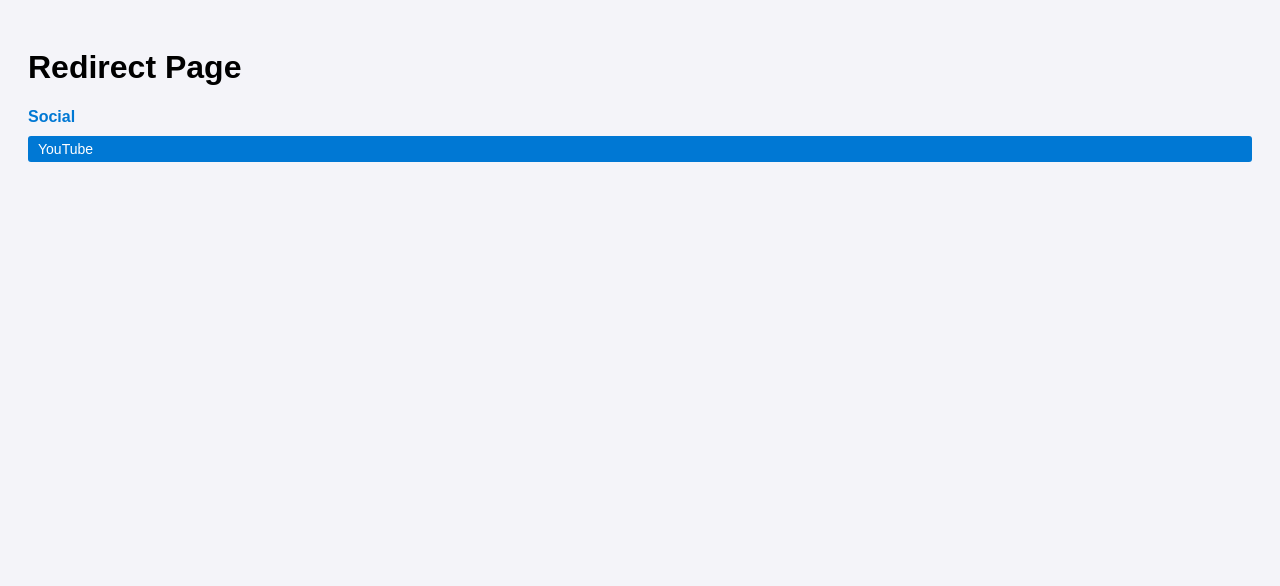
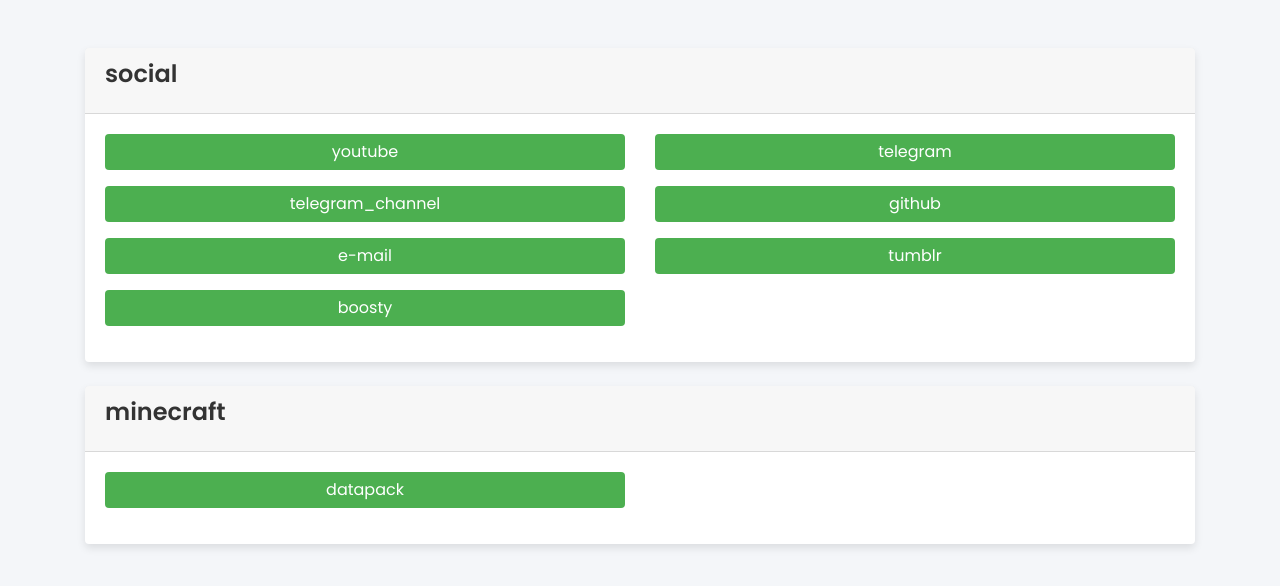
Before and after one commit to CDedkosoy/redirect, a plain HTML site: page index2.html in a window 1280 px wide. Drawn offline with nearby package versions, Linux system fonts and the light colour scheme.

Commit message:
Update index2.html

```diff
--- a/index2.html
+++ b/index2.html
@@ -3,149 +3,197 @@
 <head>
   <meta charset="UTF-8">
   <meta name="viewport" content="width=device-width, initial-scale=1.0">
-  <title>Redirect Page</title>
+  <title>CDed's Redirect</title>
+  <link rel="stylesheet" href="https://cdn.jsdelivr.net/npm/bootstrap@4.6.2/dist/css/bootstrap.min.css">
+  <link rel="stylesheet" href="https://fonts.googleapis.com/css2?family=Poppins:wght@300;400;600&display=swap">
   <style>
     body {
-      font-family: Arial, sans-serif;
-      background-color: #f4f4f9;
-      padding: 20px;
+      font-family: 'Poppins', sans-serif;
+      background-color: #f4f6f9;
+      color: #333;
     }
-    .folder {
-      margin: 10px 0;
-      cursor: pointer;
-      font-weight: bold;
-      color: #0078d4;
+    .navbar {
+      background: linear-gradient(90deg, #4CAF50, #00ACC1);
+      color: #fff;
     }
-    .folder:hover {
-      text-decoration: underline;
+    .navbar-brand {
+      font-weight: 600;
+      color: #fff !important;
     }
-    .content {
-      margin-left: 20px;
-      display: none;
+    .card {
+      border: none;
+      box-shadow: 0 4px 8px rgba(0, 0, 0, 0.1);
     }
-    .button {
-      display: block;
-      margin: 5px 0;
-      padding: 5px 10px;
-      background-color: #0078d4;
+    .card-title {
+      font-size: 1.5rem;
+      font-weight: 600;
+    }
+    .btn-primary {
+      background: #4CAF50;
+      border: none;
+      transition: background 0.3s ease;
+    }
+    .btn-primary:hover {
+      background: #388E3C;
+    }
+    footer {
+      background-color: #4CAF50;
       color: white;
-      text-decoration: none;
-      border-radius: 3px;
-      font-size: 14px;
-    }
-    .button:hover {
-      background-color: #005a9e;
+      text-align: center;
+      padding: 10px 0;
     }
   </style>
 </head>
 <body>
-  <h1>Redirect Page</h1>
-  <div id="folders"></div>
+  <nav class="navbar navbar-expand-lg">
+    <div class="container">
+      <a class="navbar-brand" href="#">CDed's Redirect</a>
+    </div>
+  </nav>
+
+  <div class="container mt-5">
+    <div id="main-content"></div>
+  </div>
+
+  <footer>
+    <p>© 2025 CDed. All rights reserved.</p>
+  </footer>
 
   <script>
-    // Define folder and button structure
     const data = {
-      generic: {
-        id: "generic",
-        name: "Main",
-        folders: {
-          socials: {
-            id: "socials",
-            name: "Social",
-            folders: {},
-            buttons: {
-              facebook: {
-                id: "facebook",
-                name: "Facebook",
-                link: "https://facebook.com/myprofile"
-              }
-            }
-          }
+      "social": {
+        "youtube": {
+          "link": "https://youtube.com/@cdedkosoy"
         },
-        buttons: {
-          youtube: {
-            id: "youtube",
-            name: "YouTube",
-            link: "https://youtube.com/@mychannelid"
+        "telegram": {
+          "link": "https://t.me/cdedkosoy"
+        },
+        "telegram_channel": {
+          "link": "https://t.me/cdedkosoy_official"
+        },
+        "github": {
+          "link": "https://github.com/cdedkosoy"
+        },
+        "e-mail": {
+          "link": "mcdatapacks1@gmail.com"
+        },
+        "tumblr": {
+          "link": "https://www.tumblr.com/cdedkosoy"
+        },
+        "boosty": {
+          "link": "https://boosty.to/cdedkosoy"
+        }
+      },
+      "minecraft": {
+        "datapack": {
+          "storage_stockman": {
+            "link": "https://drive.google.com/file/d/1cHAA6C5qdG_I0RDQRPBK2Vufz_xp23nb/view?usp=drivesdk"
+          },
+          "dialogus21": {
+            "link": "https://cdedkosoy.github.io/redirect/"
+          },
+          "package_manager": {
+            "link": "https://cdedkosoy.github.io/redirect/"
           }
         }
       }
     };
 
-    // Function to find the button link from the redirect path
-    function findButtonLink(redirectPath) {
-      const pathParts = redirectPath.split(".");
-      let current = data.generic;
-
-      for (const part of pathParts) {
-        if (current.folders && current.folders[part]) {
-          current = current.folders[part]; // Navigate to subfolder
-        } else if (current.buttons && current.buttons[part]) {
-          return current.buttons[part].link; // Return button's link
+    function displaySubgroupContent(currentData, categoryPath) {
+      let contentHTML = `<div class="container mt-5">
+        <div class="card mt-4">
+          <div class="card-header">
+            <h3 class="card-title">${categoryPath.join(' / ')}</h3>
+          </div>
+          <div class="card-body">
+            <div class="row">`;
+      Object.entries(currentData).forEach(([subgroup, linkData]) => {
+        if (typeof linkData === 'object') {
+          contentHTML += `
+            <div class="col-md-6 mb-3">
+              <a href="#${categoryPath.join('.')}.${subgroup}" class="btn btn-primary w-100" onclick="window.location.hash = '#${categoryPath.join('.')}.${subgroup}'; setTimeout(() => { handleHashChange(); }, 0);">${subgroup}</a>
+            </div>
+          `;
         } else {
-          return null; // Path is invalid
+          contentHTML += `
+            <div class="col-md-6 mb-3">
+              <a href="${linkData.link}" class="btn btn-primary w-100">${linkData.name}</a>
+            </div>
+          `;
         }
-      }
-
-      return null; // No valid button found
+      });
+      contentHTML += `
+            </div>
+          </div>
+        </div>
+      </div>`;
+      document.body.innerHTML = contentHTML;
     }
 
-    // Function to render folders and buttons
-    function renderFolder(folder, container, prefix = "") {
-      // Render subfolders
-      for (let key in folder.folders) {
-        const subFolder = folder.folders[key];
-        const folderDiv = document.createElement("div");
-        folderDiv.classList.add("folder");
-        folderDiv.textContent = subFolder.name;
-        folderDiv.setAttribute("data-folder-id", `${prefix}${subFolder.id}`);
+    function displayInitialButtons() {
+      let buttonsHTML = '<div class="container mt-5">';
+      for (const category in data) {
+        buttonsHTML += `
+          <div class="card mt-4">
+            <div class="card-header">
+              <h3 class="card-title">${category}</h3>
+            </div>
+            <div class="card-body">
+              <div class="row">
+                ${Object.entries(data[category]).map(([subcategory, linkData]) => {
+                  let buttonHTML = '';
+                  if (typeof linkData === 'object') {
+                    buttonHTML = `
+                      <div class="col-md-6 mb-3">
+                        <a href="#${category}.${subcategory}" class="btn btn-primary w-100" onclick="window.location.hash = '#${category}.${subcategory}'; setTimeout(() => { handleHashChange(); }, 0);">${subcategory}</a>
+                      </div>
+                    `;
+                  } else {
+                    buttonHTML = `
+                      <div class="col-md-6 mb-3">
+                        <a href="${linkData.link}" class="btn btn-primary w-100">${linkData.name}</a>
+                      </div>
+                    `;
+                  }
+                  return buttonHTML;
+                }).join('')}
+              </div>
+            </div>
+          </div>
+        `;
+      }
+      buttonsHTML += '</div>';
+      document.body.innerHTML = buttonsHTML;
+    }
 
-        const contentDiv = document.createElement("div");
-        contentDiv.classList.add("content");
-
-        folderDiv.onclick = () => {
-          contentDiv.style.display = contentDiv.style.display === "none" ? "block" : "none";
-        };
-
-        container.appendChild(folderDiv);
-        container.appendChild(contentDiv);
-
-        renderFolder(subFolder, contentDiv, `${prefix}${subFolder.id}.`);
-      }
-
-      // Render buttons
-      for (let key in folder.buttons) {
-        const button = folder.buttons[key];
-        const buttonElement = document.createElement("a");
-        buttonElement.classList.add("button");
-        buttonElement.href = button.link;
-        buttonElement.textContent = button.name;
-        container.appendChild(buttonElement);
+    function handleHashChange() {
+      const shortLink = window.location.hash.substring(1);
+      if (shortLink) {
+        const parts = shortLink.split('.');
+        if (parts.length >= 1) {
+          let currentData = data;
+          let categoryPath = [];
+          for (let i = 0; i < parts.length; i++) {
+            if (currentData[parts[i]]) {
+              currentData = currentData[parts[i]];
+              categoryPath.push(parts[i]);
+            } else {
+              currentData = null;
+              break;
+            }
+          }
+          if (currentData && currentData.link) {
+            window.location.href = currentData.link;
+          } else {
+            displaySubgroupContent(currentData, categoryPath);
+          }
+        }
+      } else {
+        displayInitialButtons();
       }
     }
 
-    // Function to handle query-based redirection
-    function redirectByQuery() {
-      const params = new URLSearchParams(window.location.search);
-      const redirectPath = params.get("redirect");
-
-      if (redirectPath) {
-        const link = findButtonLink(redirectPath);
-
-        if (link) {
-          window.location.href = link; // Redirect to the button's link
-        } else {
-          console.error("Invalid redirect path:", redirectPath);
-        }
-      }
-    }
-
-    // Initialize the page
-    window.onload = () => {
-      const foldersContainer = document.getElementById("folders");
-      renderFolder(data.generic, foldersContainer);
-      redirectByQuery();
-    };
+    handleHashChange();
   </script>
 </body>
 </html>
```
